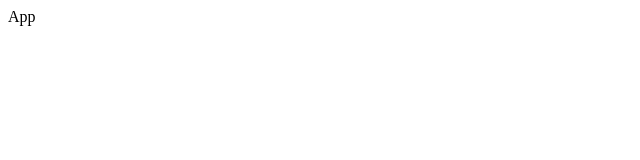
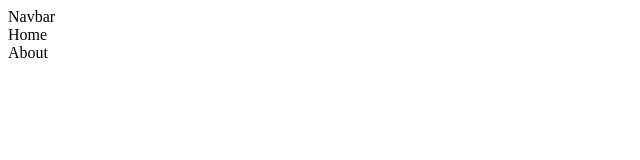
Before and after one commit to Anuragsomwanshi/Portfolio, a React (Vite) app: page / in a window 1280 px wide. Shown: the top 160 px of the page, without its empty margins (0-640 px from the left). Built offline with nearby package versions, Linux system fonts and the light colour scheme.

Commit message:
components added

```diff
--- a/src/App.jsx
+++ b/src/App.jsx
@@ -1,8 +1,16 @@
 import React from 'react'
+import Home from './components/Home/Home'
+import Navbar from './components/Navbar/Navbar'
+import About from './components/About/About'
 
 const App = () => {
   return (
-    <div>App</div>
+    <div>
+
+      <Navbar/>
+      <Home/>
+      <About/>
+    </div>
   )
 }
 
--- /dev/null
+++ b/src/components/About/About.jsx
@@ -0,0 +1,9 @@
+import React from 'react'
+
+const About = () => {
+  return (
+    <div>About</div>
+  )
+}
+
+export default About
--- /dev/null
+++ b/src/components/Home/Home.jsx
@@ -0,0 +1,9 @@
+import React from 'react'
+
+const Home = () => {
+  return (
+    <div>Home</div>
+  )
+}
+
+export default Home
--- /dev/null
+++ b/src/components/Navbar/Navbar.jsx
@@ -0,0 +1,9 @@
+import React from 'react'
+
+const Navbar = () => {
+  return (
+    <div>Navbar</div>
+  )
+}
+
+export default Navbar
```
Also changed, not shown: src/components/About/About.css (added), src/components/Home/Home.css (added).
